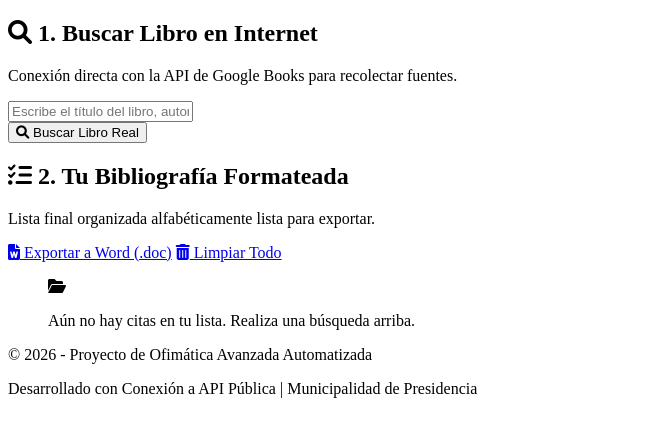
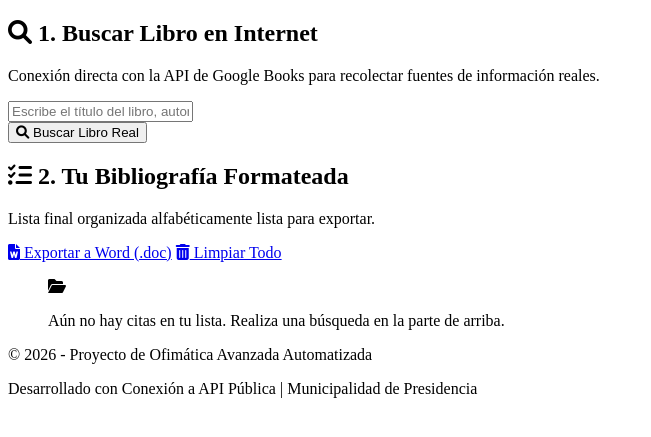
Before and after one commit to sc2409585-debug/generador-apa-pro, a Flask app: page / in a window 1280 px wide. Shown: the part 176-613 px from the top of the page, without its empty margins (0-651 px from the left). Run offline with Flask 3, Linux system fonts and the light colour scheme.

Commit message:
Update index.html

```diff
--- a/templates/index.html
+++ b/templates/index.html
@@ -30,10 +30,16 @@
 
         <main class="web-layout">
 
+            {% if alerta %}
+                <div style="background-color: #fee2e2; color: #dc2626; padding: 12px; border-radius: 8px; margin-bottom: 20px; font-weight: 600; text-align: center; border: 1px solid #fecaca;">
+                    <i class="fas fa-exclamation-circle"></i> {{ alerta }}
+                </div>
+            {% endif %}
+
             <section class="card">
                 <div class="card-header">
                     <h2><i class="fas fa-search"></i> 1. Buscar Libro en Internet</h2>
-                    <p>Conexión directa con la API de Google Books para recolectar fuentes.</p>
+                    <p>Conexión directa con la API de Google Books para recolectar fuentes de información reales.</p>
                 </div>
                 <form action="/buscar_libro" method="POST" class="form-interactive">
                     <div class="form-group">
@@ -88,7 +94,7 @@
                     {% else %}
                         <div class="no-citas-box">
                             <i class="fas fa-folder-open empty-icon"></i>
-                            <p>Aún no hay citas en tu lista. Realiza una búsqueda arriba.</p>
+                            <p>Aún no hay citas en tu lista. Realiza una búsqueda en la parte de arriba.</p>
                         </div>
                     {% endfor %}
                 </ul>
```
